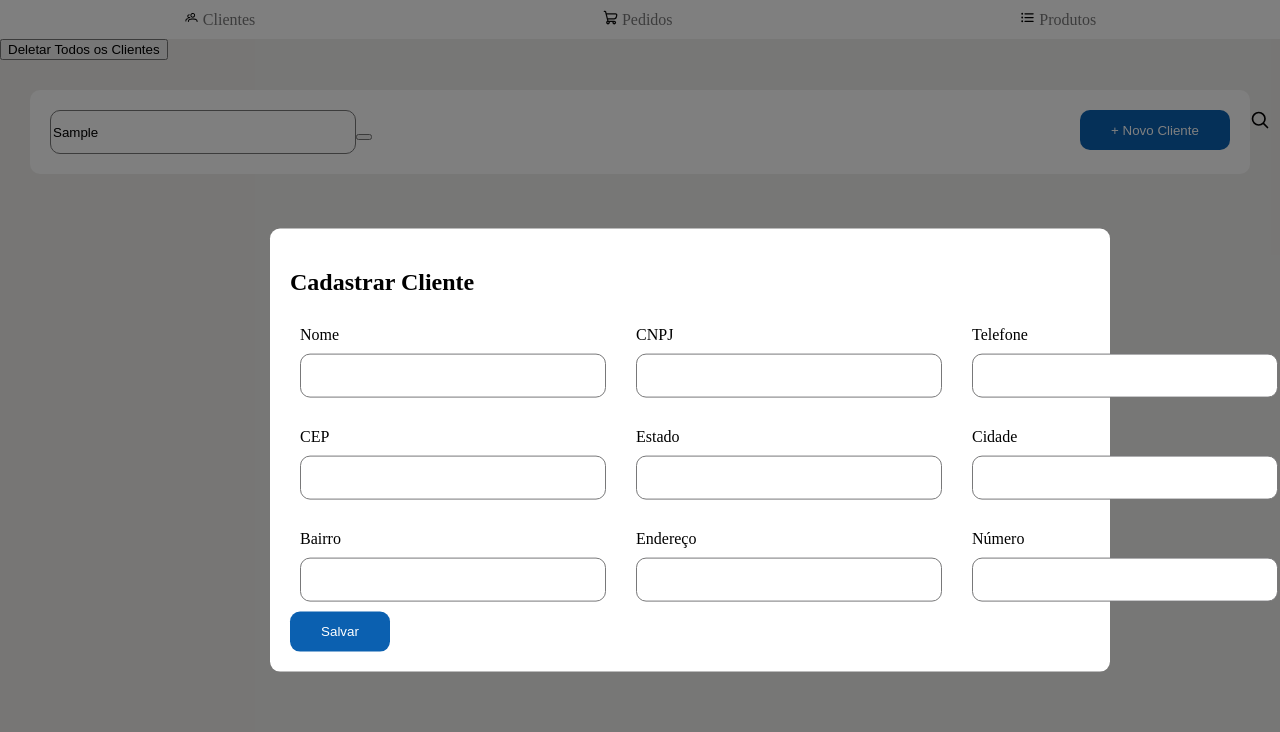
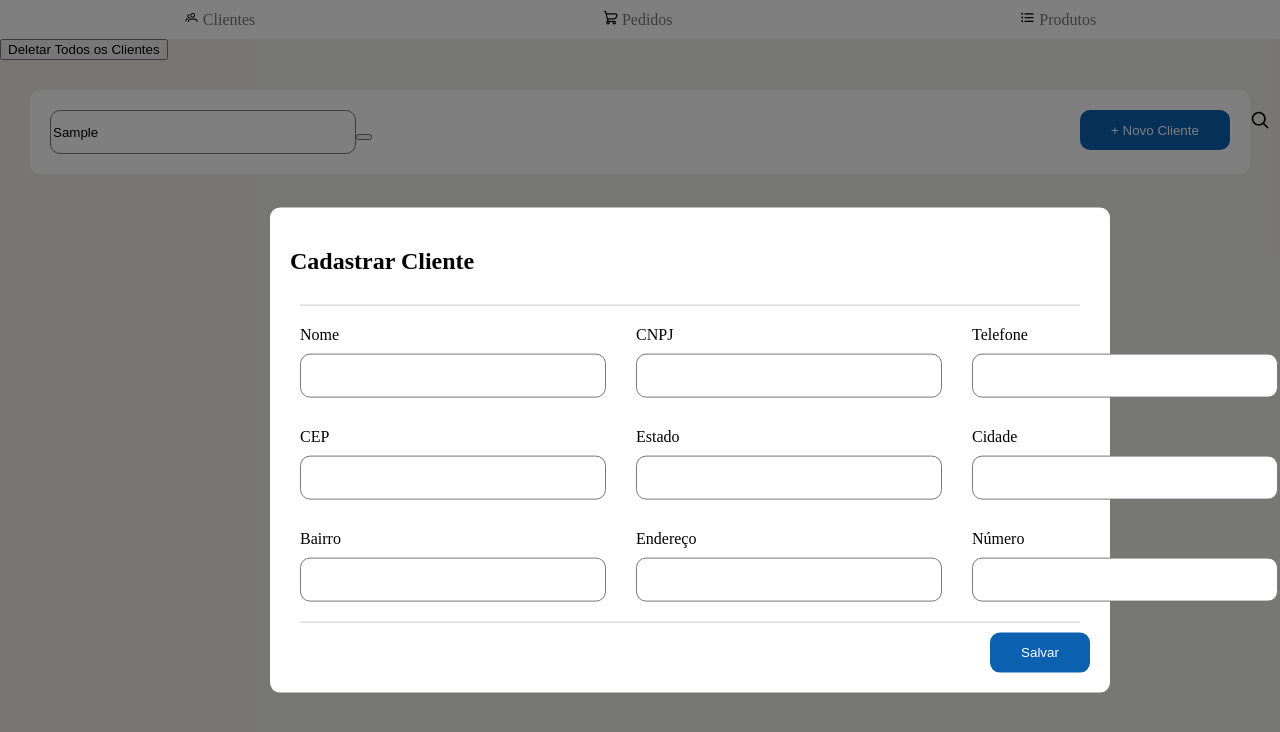
Before and after one commit to carol-andradech/teste-tecnico-ana, a React (Vite) app: page / in a window 1280 px wide. Both pictures are taken after typing "Sample" into the empty fields and a click on the button "+ Novo Cliente". Shown: the top 732 px of the page. Built offline with nearby package versions, Linux system fonts and the light colour scheme.

Commit message:
upload de imagens de produto

```diff
--- a/src/Components/Clientes/Clientes.css
+++ b/src/Components/Clientes/Clientes.css
@@ -135,16 +135,9 @@ input:focus {
   height: 40px;
 }
 
-.btn-modal {
-  align-self: flex-end; /* Alinha o botão ao final do contêiner flex */
-  margin-left: auto; /* Move o botão para o canto direito */
-  width: 100px; /* Defina a largura do botão */
-  height: 40px; /* Defina a altura do botão */
-  background-color: #0b60b0; /* Cor de fundo do botão */
-  border: none; /* Remove a borda do botão */
-  border-radius: 10px; /* Adiciona borda arredondada ao botão */
-  color: white; /* Cor do texto do botão */
-  padding: 10px; /* Adiciona preenchimento interno ao botão */
+.btn-salvar {
+  display: flex;
+  flex-direction: column-reverse;
 }
 
 .client-info {
@@ -162,3 +155,9 @@ input:focus {
   color: gray;
   font-weight: lighter;
 }
+
+.custom-hr {
+  margin: 10px;
+  border: none;
+  border-top: 1px solid #ccc;
+}
--- a/src/Components/Clientes/Clientes.tsx
+++ b/src/Components/Clientes/Clientes.tsx
@@ -151,7 +151,7 @@ export default function Clientes() {
           className="modal-content"
         >
           <h2>Cadastrar Cliente</h2>
-
+          <hr className="custom-hr" />
           <form onSubmit={handleSubmit(onSubmit)}>
             <div className="form-modal">
               <div className="items-modal">
@@ -236,10 +236,12 @@ export default function Clientes() {
                 {errors.numero && <span>{errors.numero.message}</span>}
               </div>
             </div>
-
-            <button className="btn-modal" type="submit">
-              Salvar
-            </button>
+            <hr className="custom-hr" />
+            <div className="btn-salvar">
+              <button className="btn-modal" type="submit">
+                Salvar
+              </button>
+            </div>
           </form>
         </Modal>
       </div>
--- a/src/Components/Produtos/Produtos.css
+++ b/src/Components/Produtos/Produtos.css
@@ -11,6 +11,7 @@
   display: flex;
   flex-direction: column;
   border-radius: 10px;
+  margin: 10px;
 }
 
 .produto-item img {
@@ -33,6 +34,12 @@
   margin: 20px;
 }
 
+.modal-details img {
+  width: 300px; /* Defina a largura desejada para todas as imagens */
+  height: 300px; /* Defina a altura desejada para todas as imagens */
+  object-fit: cover; /* Redimensiona a imagem mantendo sua proporção e preenchendo o contêiner */
+  border-radius: 10px; /* Arredonde as bordas da imagem, se necessário */
+}
 .modal-content {
   width: 100vh;
 }
@@ -66,6 +73,9 @@
 .form-desc input {
   width: 100vh;
   height: 100px;
+  resize: none; /* Impede que o usuário redimensione o campo de entrada */
+  overflow-y: auto; /* Adiciona uma barra de rolagem vertical se o conteúdo exceder a altura do campo */
+  box-sizing: border-box; /* Mantém a altura definida, incluindo o padding e a borda */
 }
 
 input {
@@ -80,3 +90,16 @@ input:focus {
   outline-color: #0b60b0;
   border-color: #0b60b0;
 }
+
+.produto-img {
+  width: 100%; /* Defina a largura para preencher o espaço disponível */
+  height: 300px; /* Defina uma altura fixa para todas as imagens */
+  object-fit: cover; /* Redimensiona a imagem mantendo sua proporção e preenchendo o contêiner */
+  border-radius: 10px 10px 0 0; /* Mantenha o mesmo arredondamento de borda */
+}
+
+.custom-hr {
+  margin: 10px; /* Ajuste a margem conforme necessário */
+  border: none; /* Remova a borda padrão */
+  border-top: 1px solid #ccc; /* Adicione uma borda superior */
+}
--- a/src/Components/Produtos/Produtos.tsx
+++ b/src/Components/Produtos/Produtos.tsx
@@ -13,7 +13,7 @@ const schema = yup.object().shape({
   nome: yup.string().required("Nome é obrigatório"),
   preco: yup.string().required("Preço é obrigatório"),
   descricao: yup.string().required("Descrição é obrigatória"),
-  imagem: yup.string().required("Imagem é obrigatória"),
+  imagem: yup.string().notRequired(), // Torna a imagem opcional
 });
 
 export default function Produtos() {
@@ -58,6 +58,8 @@ export default function Produtos() {
   const onSubmit = (data) => {
     if (selectedImage) {
       data.imagem = selectedImage;
+    } else {
+      delete data.imagem; // Remove o campo imagem se não houver imagem selecionada
     }
     createProduto(data);
     setNewProductModalOpen(false);
@@ -112,7 +114,7 @@ export default function Produtos() {
         className="modal-content"
       >
         <h2>Cadastrar Produto</h2>
-
+        <hr className="custom-hr" />
         <form onSubmit={handleSubmit(onSubmit)}>
           <div className="form-info">
             <div className="form-title">
@@ -146,8 +148,10 @@ export default function Produtos() {
                   src={selectedImage}
                   alt="Preview"
                   className="preview-image"
+                  style={{ maxWidth: "200px", maxHeight: "200px" }} // Definindo um tamanho máximo
                 />
               )}
+
               {errors.imagem && <span>{errors.imagem.message}</span>}
             </div>
           </div>
@@ -163,26 +167,13 @@ export default function Produtos() {
         {selectedProduto && (
           <>
             <h2>Detalhes do Produto</h2>
-            <hr></hr>
+            <hr className="custom-hr" />
             <div className="modal-details">
-              <img src="src\assets\empty.jpg" alt="" />
+              <img src={selectedProduto.imagem} alt="" />
               <div className="modal-detail-item">
                 <h2>{selectedProduto.nome}</h2>
-                <p>Preço: R$ {selectedProduto.preco}</p>
-                <p className="p-detail">
-                  Lorem ipsum dolor sit amet, consectetur adipiscing elit. Donec
-                  et pulvinar nibh. Proin dictum lectus sed ligula rhoncus, vel
-                  tincidunt nisl tempus. In pulvinar auctor erat, a rhoncus mi
-                  viverra eu. Nullam et sagittis dui, eu euismod est. Vestibulum
-                  sem quam, viverra eget lacus sed, maximus ullamcorper nisi.
-                  Vestibulum ante ipsum primis in faucibus orci luctus et
-                  ultrices posuere cubilia curae; Donec justo elit, hendrerit
-                  sit amet quam id, feugiat placerat diam. Pellentesque quis
-                  suscipit massa. Sed libero metus, feugiat a dolor sed, iaculis
-                  pellentesque felis. Proin dignissim vulputate elit eget
-                  sodales. Nulla facilisi. Proin urna libero, dictum maximus
-                  ligula a, vulputate consequat arcu.
-                </p>
+                <p>R$ {selectedProduto.preco}</p>
+                <p className="p-detail">{selectedProduto.descricao}</p>
               </div>
             </div>
           </>
@@ -196,7 +187,7 @@ export default function Produtos() {
             className="produto-item"
             onClick={() => handleProdutoClick(produto)}
           >
-            <img src="src\assets\empty.jpg" alt="" />
+            <img src={produto.imagem} alt="" className="produto-img" />
             <div className="produto-detail">
               <p>{produto.nome}</p>
               <p className="preco">R$ {produto.preco}</p>
```
Also changed, not shown: src/Components/Produtos/useLocalStorageProduto.tsx (+6 -1 lines).
